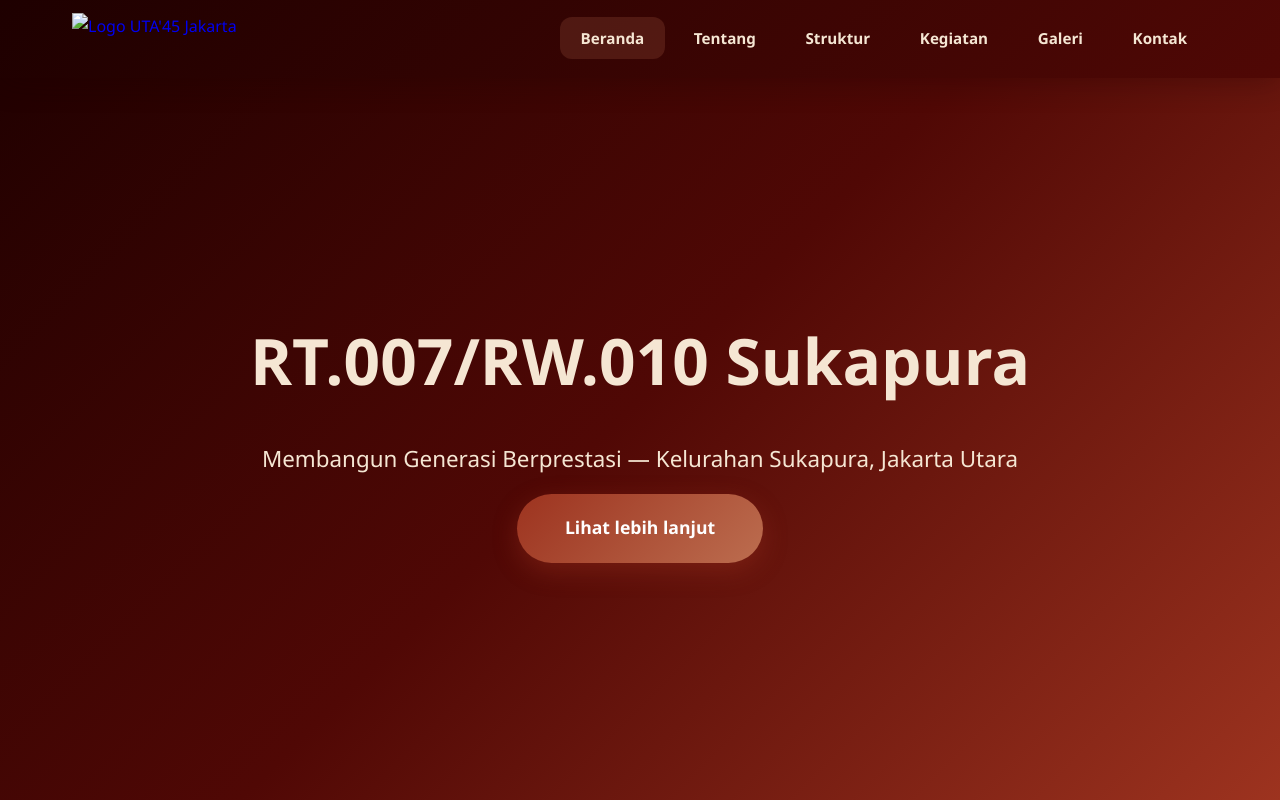
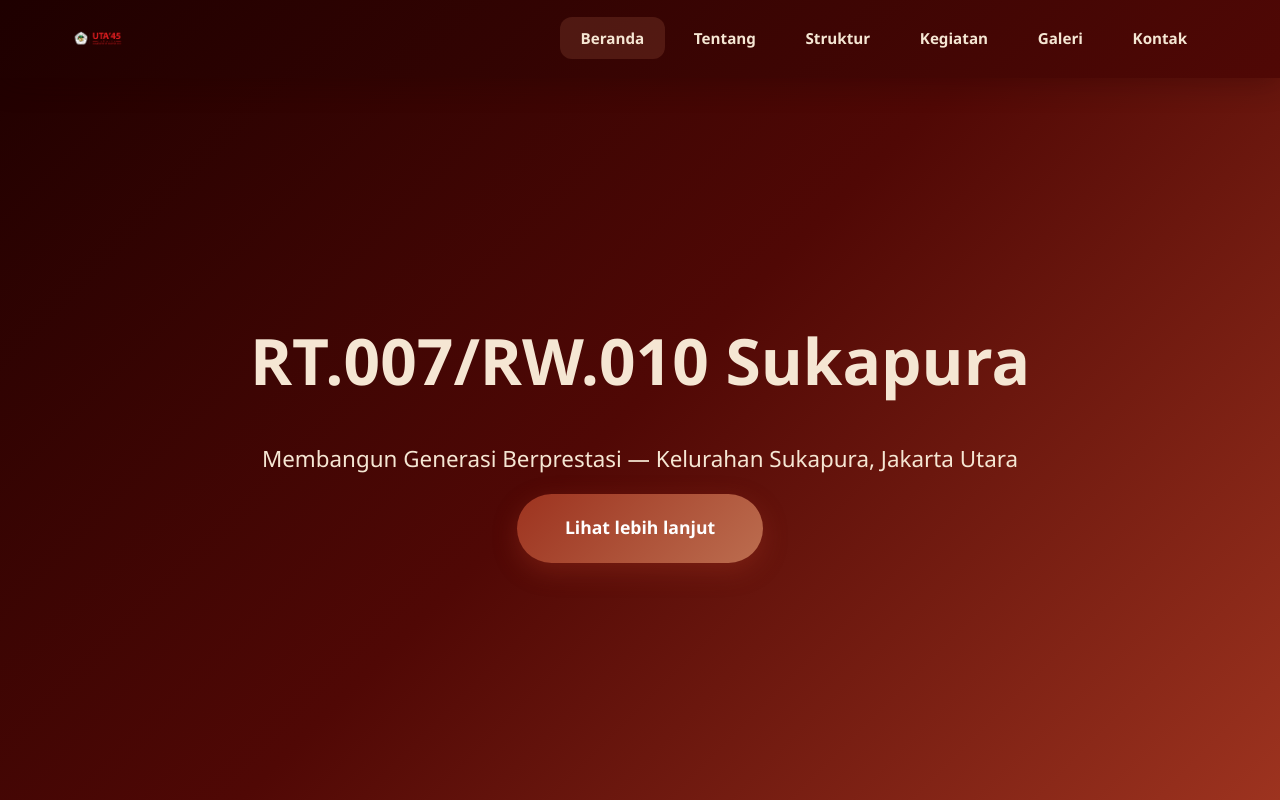
Before and after one commit to rt007rw010sukapura-source/websukapura, a plain HTML site: page index.html in a window 1280 px wide. Shown: the top 800 px of the page. Drawn offline with Linux system fonts and the light colour scheme.

Commit message:
Update index.html

```diff
--- a/index.html
+++ b/index.html
@@ -294,7 +294,7 @@
     <nav>
         <div class="nav-container">
             <a href="#home" class="logo">
-                <img src="assets/logo-uta-Merah-bergandengan2022.png" alt="Logo UTA'45 Jakarta" class="logo-uta-img">
+                <img src="logo-uta-Merah-bergandengan2022.png" alt="Logo UTA'45 Jakarta" class="logo-uta-img">
             </a>
             <button class="menu-toggle" onclick="toggleMenu()">&#9776;</button>
             <ul class="nav-menu" id="navMenu">
@@ -481,7 +481,7 @@
 
     <footer class="section-animate">
         <div class="footer-logo">
-            <img src="assets/logo-uta-Merah-bergandengan2022.png" alt="Logo UTA'45 Jakarta" class="logo-uta-img">
+            <img src="logo-uta-Merah-bergandengan2022.png" alt="Logo UTA'45 Jakarta" class="logo-uta-img">
         </div>
         <div class="social-links">
             <a href="#" class="social-link"><span>📘</span><span>Facebook</span></a>
```
